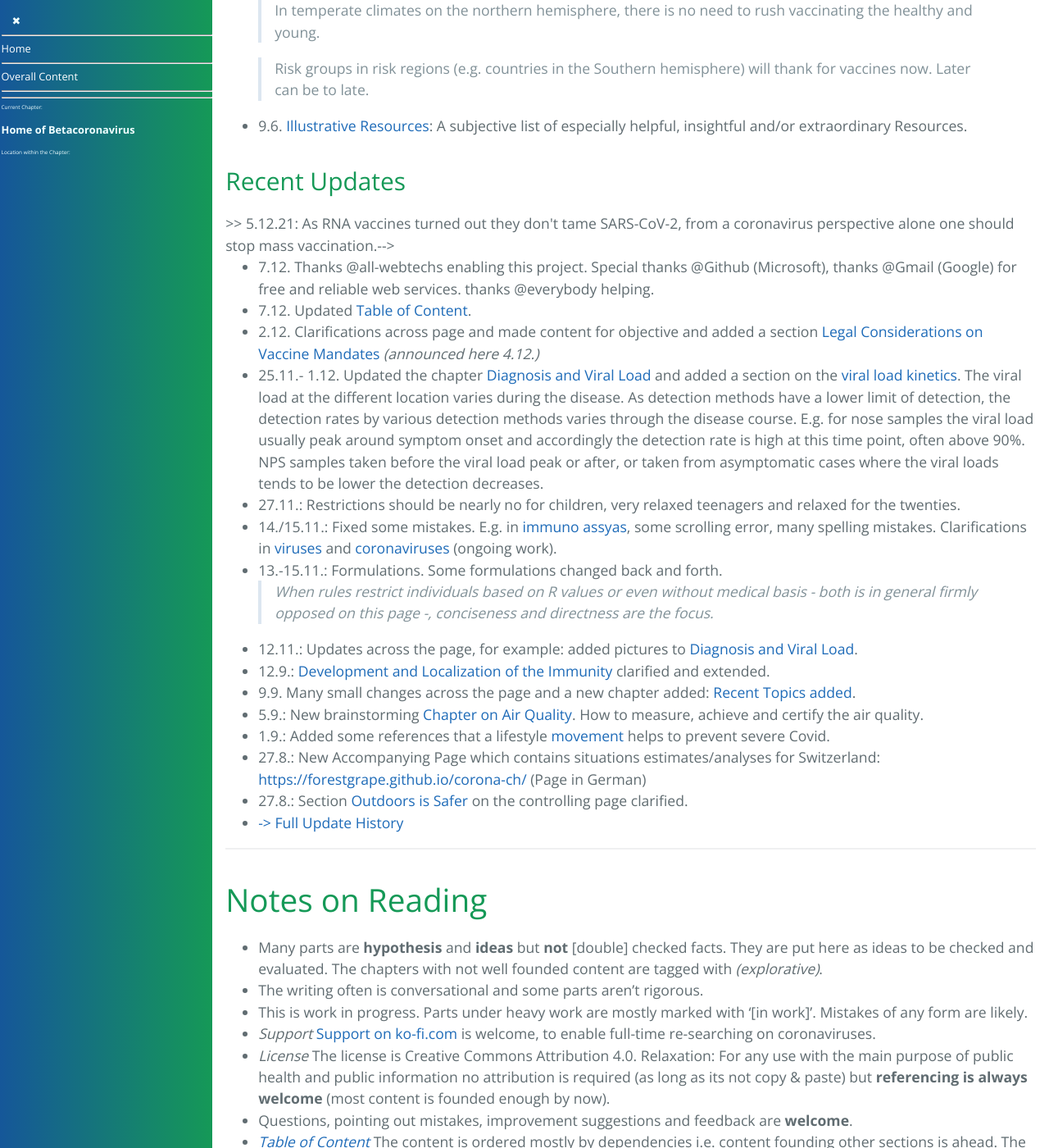
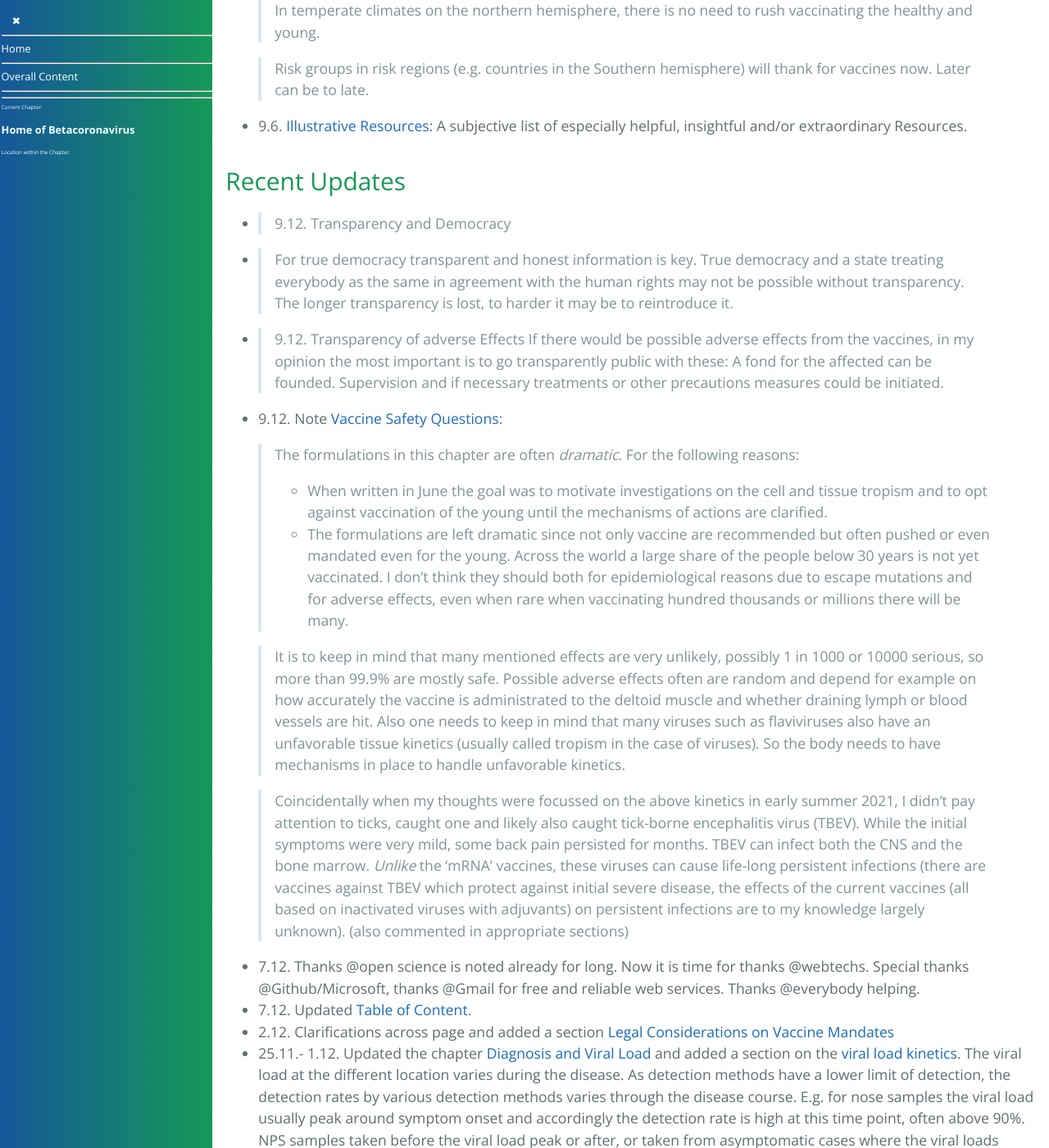
Before and after one commit to forestgrape/coronavirus, a Jekyll site: the page built from index.md, in a window 1280 px wide and 1400 px high, scrolled down 2493 px. Shown: the whole window at 82% size. Built offline with Jekyll 4.4.1, drawn with Linux system fonts in a browser that asks for light colours; our own code applies the rules of GitHub Pages for plain Markdown files.

Commit message:
update section

```diff
--- a/index.md
+++ b/index.md
@@ -72,10 +72,29 @@ There is also a rather subjective page in German with some comments on the Coron
 - 9.6. [Illustrative Resources](1_introduction/illustrative_resources.md): A subjective list of especially helpful, insightful and/or extraordinary Resources.
 
 ### Recent Updates
-<!-->>> 5.12.21: As RNA vaccines turned out they don't tame SARS-CoV-2, from a coronavirus perspective alone one should stop mass vaccination.-->
-- 7.12. Thanks @all-webtechs  enabling this project. Special thanks @Github (Microsoft), thanks @Gmail (Google) for free and reliable web services. thanks @everybody helping.
+
+<!-- 5.12.21: As RNA vaccines turned out they don't tame SARS-CoV-2, from a coronavirus perspective alone one should stop mass vaccination.-->
+
+- > 9.12. Transparency and Democracy
+- > For true democracy transparent and honest information is key. True democracy and a state treating everybody as the same in agreement with the human rights may not be possible without transparency. The longer transparency is lost, to harder it may be to reintroduce it.
+
+
+- > 9.12. Transparency of adverse Effects
+  > If there would be possible adverse effects from the vaccines, in my opinion the most important is to go transparently public with these: A fond for the affected can be founded. Supervision and if necessary treatments or other precautions measures could be initiated.
+
+
+- 9.12. Note [Vaccine Safety Questions](10_vaccines/vaccine_safety.md):
+  > The formulations in this chapter are often *dramatic*. For the following reasons:
+  > * When written in June the goal was to motivate investigations on the cell and tissue tropism and to opt against vaccination of the young until the mechanisms of actions are clarified.
+  > * The formulations are left dramatic since not only vaccine are recommended but often pushed or even mandated even for the young. Across the world a large share of the people below 30 years is not yet vaccinated. I don't think they should both for epidemiological reasons due to escape mutations and for adverse effects, even when rare when vaccinating hundred thousands or millions there will be many.
+
+  > It is to keep in mind that many mentioned effects are very unlikely, possibly 1 in 1000 or 10000 serious, so more than 99.9% are mostly safe. Possible adverse effects often are random and depend for example on how accurately the vaccine is administrated to the deltoid muscle and whether draining lymph or blood vessels are hit. Also one needs to keep in mind that many viruses such as flaviviruses also have an unfavorable tissue kinetics (usually called tropism in the case of viruses). So the body needs to have mechanisms in place to handle unfavorable kinetics.
+
+  > Coincidentally when my thoughts were focussed on the above kinetics in early summer 2021, I didn't pay attention to ticks, caught one and likely also caught tick-borne encephalitis virus (TBEV). While the initial symptoms were very mild, some back pain persisted for months. TBEV can infect both the CNS and the bone marrow. *Unlike* the 'mRNA' vaccines, these viruses can cause life-long persistent infections (there are vaccines against TBEV which protect against initial severe disease, the effects of the current vaccines (all based on inactivated viruses with adjuvants) on persistent infections are to my knowledge largely unknown). (also commented in appropriate sections)
+
+- 7.12. Thanks @open science is noted already for long. Now it is time for thanks @webtechs. Special thanks @Github/Microsoft, thanks @Gmail for free and reliable web services. Thanks @everybody helping.
 - 7.12. Updated [Table of Content](#content).
-- 2.12. Clarifications across page and made content for objective and added a section [Legal Considerations on Vaccine Mandates](./7_social/individual_measures.md) *(announced here 4.12.)*
+- 2.12. Clarifications across page and added a section [Legal Considerations on Vaccine Mandates](./7_social/individual_measures.md)
 - 25.11.- 1.12. Updated the chapter [Diagnosis and Viral Load](./3_medical/diagnosis_and_viral_load.md) and added a section on the [viral load kinetics](./3_medical/diagnosis_and_viral_load.md#viral-load-kinetics). The viral load at the different location varies during the disease. As detection methods have a lower limit of detection, the detection rates by various detection methods varies through the disease course. E.g. for nose samples the viral load usually peak around symptom onset  and accordingly the detection rate is high at this time point, often above 90%. NPS samples taken before the viral load peak or after, or taken from asymptomatic cases where the viral loads tends to be lower the detection decreases.
 - 27.11.: Restrictions should be nearly no for children, very relaxed teenagers and relaxed for the twenties.
 - 14./15.11.: Fixed some mistakes. E.g. in [immuno assyas](./3_medical/immuno_assyas.md), some scrolling error, many spelling mistakes. Clarifications in [viruses](./2_biological/viruses.md) and [coronaviruses](2_biological/coronavirus.md) (ongoing work).
```
